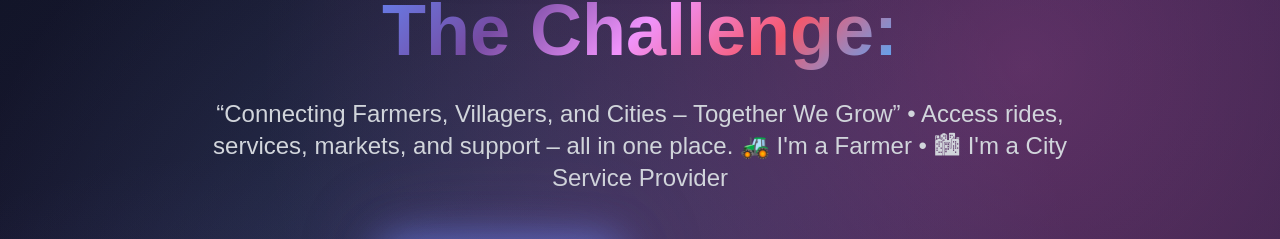
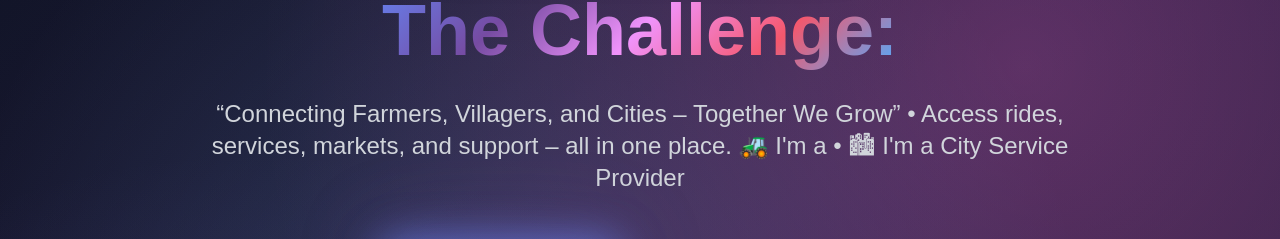
Before and after one commit to kausu1012/rural-app, a React (Vite) app: page / in a window 1280 px wide. Shown: the part 216-455 px from the top of the page. Built offline with nearby package versions, Linux system fonts and the light colour scheme; no server answers; the database is empty.

Commit message:
initial commit

```diff
--- a/index.html
+++ b/index.html
@@ -9,9 +9,9 @@
     </head>
     <body>
         <div id="root">
-            <h1>Welcome to Madarchod Connect</h1>
+            <h1>Welcome to bakchod Connect</h1>
             <p>
-                Madarchod Connect is a platform designed to connect Madarchods with each other and with consumers.
+                bakchod Connect is a platform designed to connect bakchods with each other and with consumers.
                 It provides features for registration, travel arrangements, and a marketplace for buying and selling products.
             </p>
             <section>
--- a/src/pages/HomePage.jsx
+++ b/src/pages/HomePage.jsx
@@ -91,7 +91,7 @@ const HomePage = () => {
 
 Access rides, services, markets, and support – all in one place.
 
-🚜 I'm a Farmer •
+🚜 I'm a  •
 🏙 I'm a City Service Provider</p>
             </motion.div>
 
```
